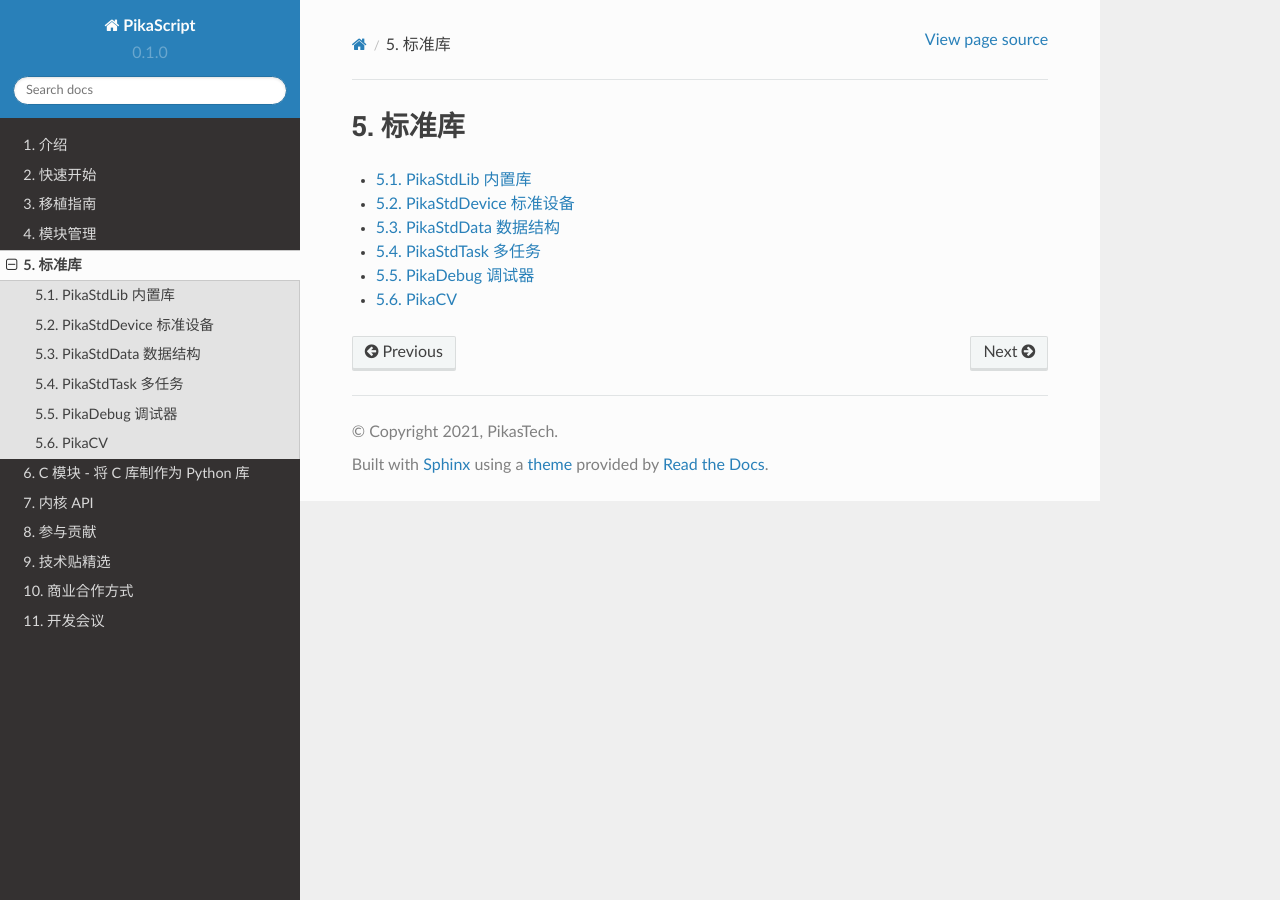
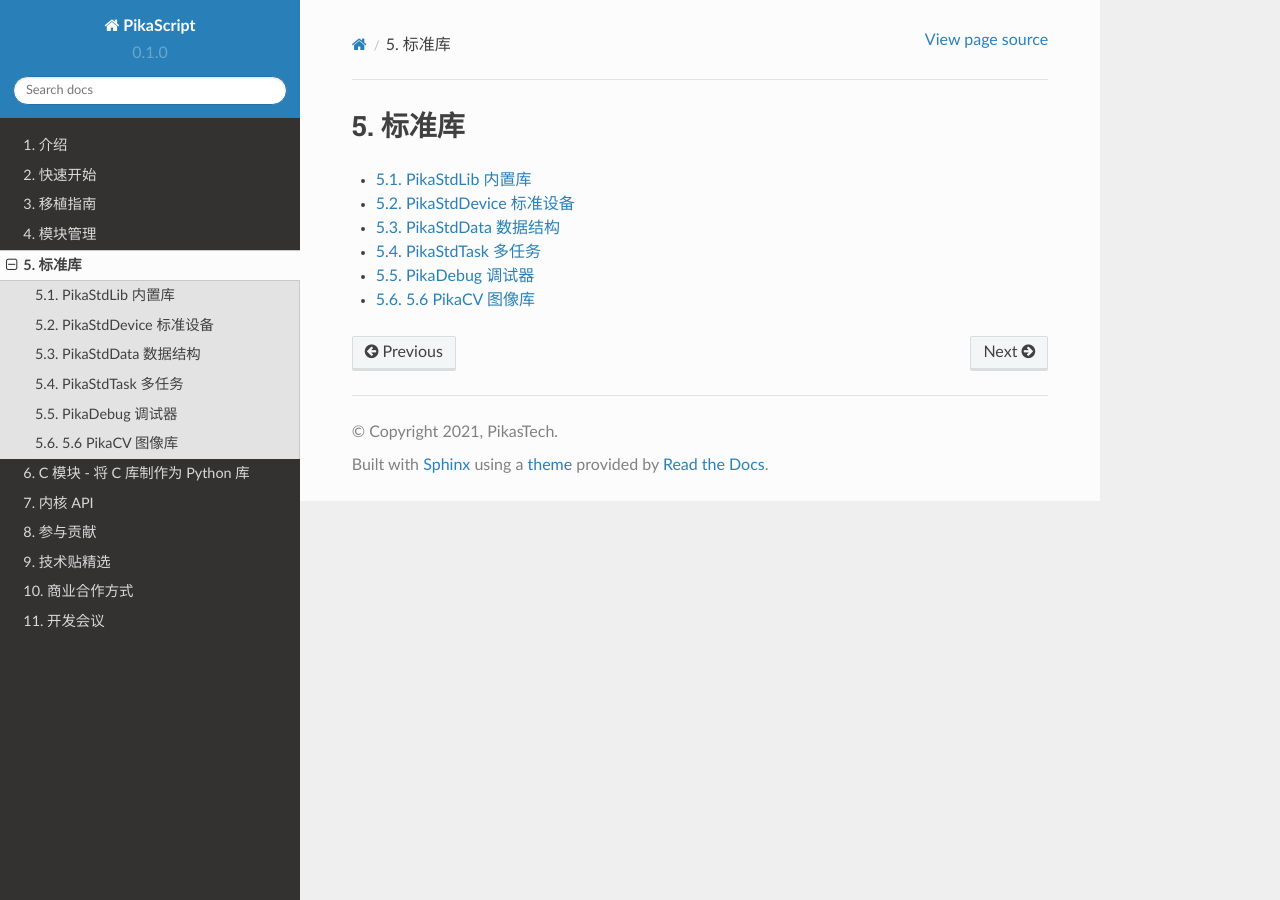
Before and after one commit to pikasTech/pikadoc, a Sphinx documentation site: the page built from docs/source/index_stdlib.rst, in a window 1280 px wide. Built offline with Sphinx 7.4.7 and the Read the Docs theme 2.0.0, drawn with Linux system fonts in a browser that asks for light colours.

Commit message:
Update index_stdlib.rst

```diff
--- a/docs/source/index_stdlib.rst
+++ b/docs/source/index_stdlib.rst
@@ -9,4 +9,4 @@
    PikaStdData 数据结构
    PikaStdTask 多任务
    PikaDebug 调试器
-   stdlib_PikaCV
+   PikaCV 图像库
```
